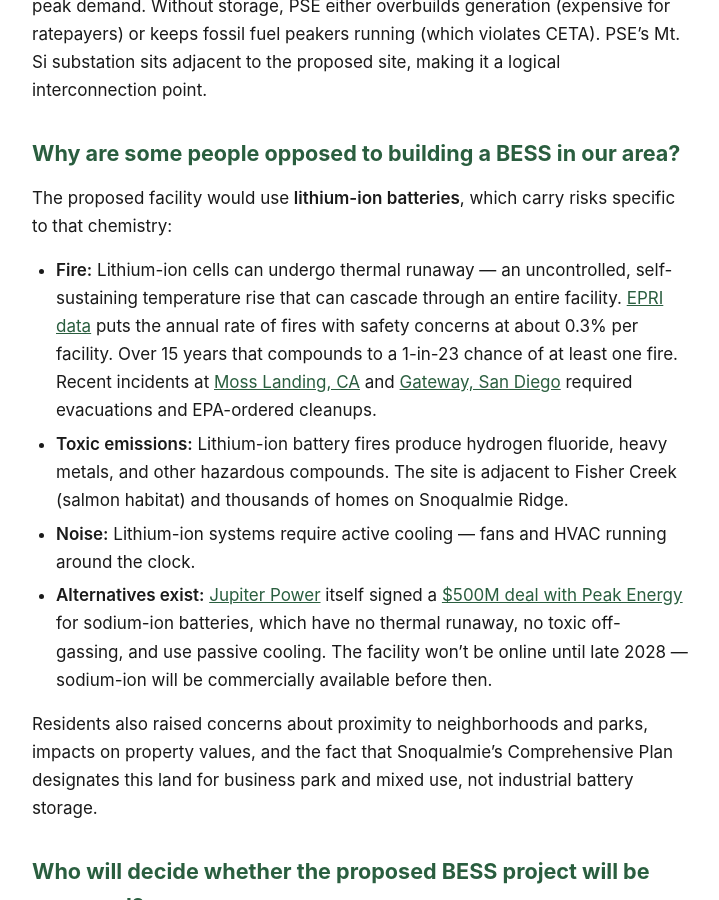
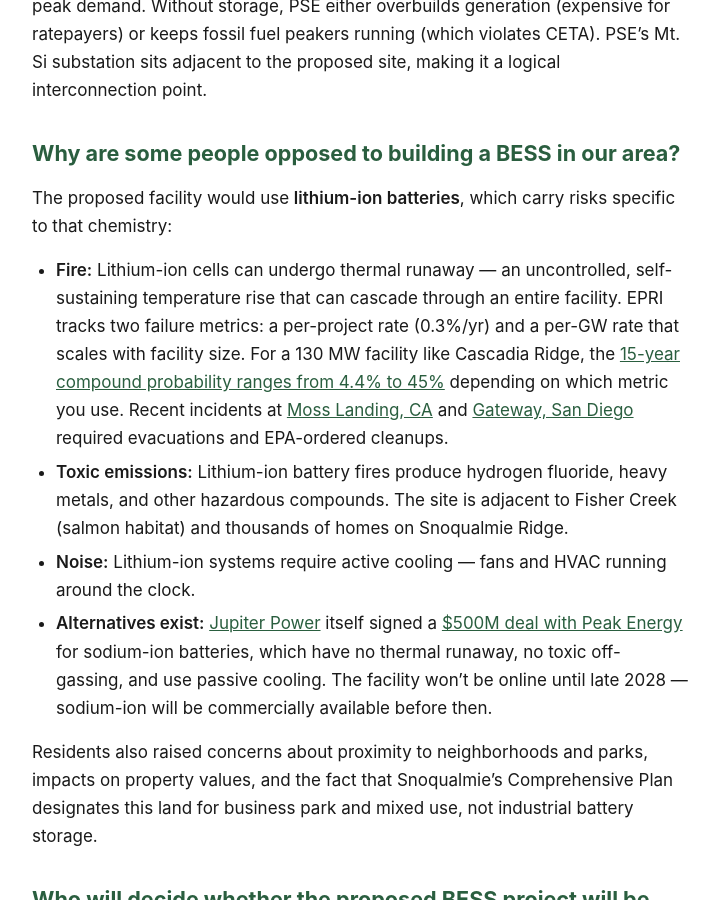
Before and after one commit to calef/cascadia-ridge-bess, a Jekyll site: the page built from _pages/faq.md, in a window 1280 px wide and 900 px high, scrolled down 686 px. Shown: the whole window, without its empty margins (280-999 px from the left). Built offline with Jekyll 4.4.1, drawn with Linux system fonts in a browser that asks for light colours.

Commit message:
Deploy site 2026-03-17-133228

```diff
--- a/_pages/faq.md
+++ b/_pages/faq.md
@@ -14,7 +14,7 @@ Washington's [Clean Energy Transformation Act (CETA)](/ceta) requires utilities
 
 The proposed facility would use **lithium-ion batteries**, which carry risks specific to that chemistry:
 
-- **Fire:** Lithium-ion cells can undergo thermal runaway — an uncontrolled, self-sustaining temperature rise that can cascade through an entire facility. [EPRI data](/fire-risk) puts the annual rate of fires with safety concerns at about 0.3% per facility. Over 15 years that compounds to a 1-in-23 chance of at least one fire. Recent incidents at [Moss Landing, CA](https://www.epa.gov/ca/moss-landing-vistra-battery-fire) and [Gateway, San Diego](https://www.epa.gov/newsreleases/epa-orders-cleanup-following-battery-fire-gateway-energy-storage-facility-san-diego) required evacuations and EPA-ordered cleanups.
+- **Fire:** Lithium-ion cells can undergo thermal runaway — an uncontrolled, self-sustaining temperature rise that can cascade through an entire facility. EPRI tracks two failure metrics: a per-project rate (0.3%/yr) and a per-GW rate that scales with facility size. For a 130 MW facility like Cascadia Ridge, the [15-year compound probability ranges from 4.4% to 45%](/fire-risk) depending on which metric you use. Recent incidents at [Moss Landing, CA](https://www.epa.gov/ca/moss-landing-vistra-battery-fire) and [Gateway, San Diego](https://www.epa.gov/newsreleases/epa-orders-cleanup-following-battery-fire-gateway-energy-storage-facility-san-diego) required evacuations and EPA-ordered cleanups.
 - **Toxic emissions:** Lithium-ion battery fires produce hydrogen fluoride, heavy metals, and other hazardous compounds. The site is adjacent to Fisher Creek (salmon habitat) and thousands of homes on Snoqualmie Ridge.
 - **Noise:** Lithium-ion systems require active cooling — fans and HVAC running around the clock.
 - **Alternatives exist:** [Jupiter Power](/project) itself signed a [$500M deal with Peak Energy](https://www.prnewswire.com/news-releases/peak-energy-signs-4-75-gwh-contract-with-jupiter-power-for-industry-leading-sodium-ion-battery-storage-systems-302612467.html) for sodium-ion batteries, which have no thermal runaway, no toxic off-gassing, and use passive cooling. The facility won't be online until late 2028 — sodium-ion will be commercially available before then.
```
